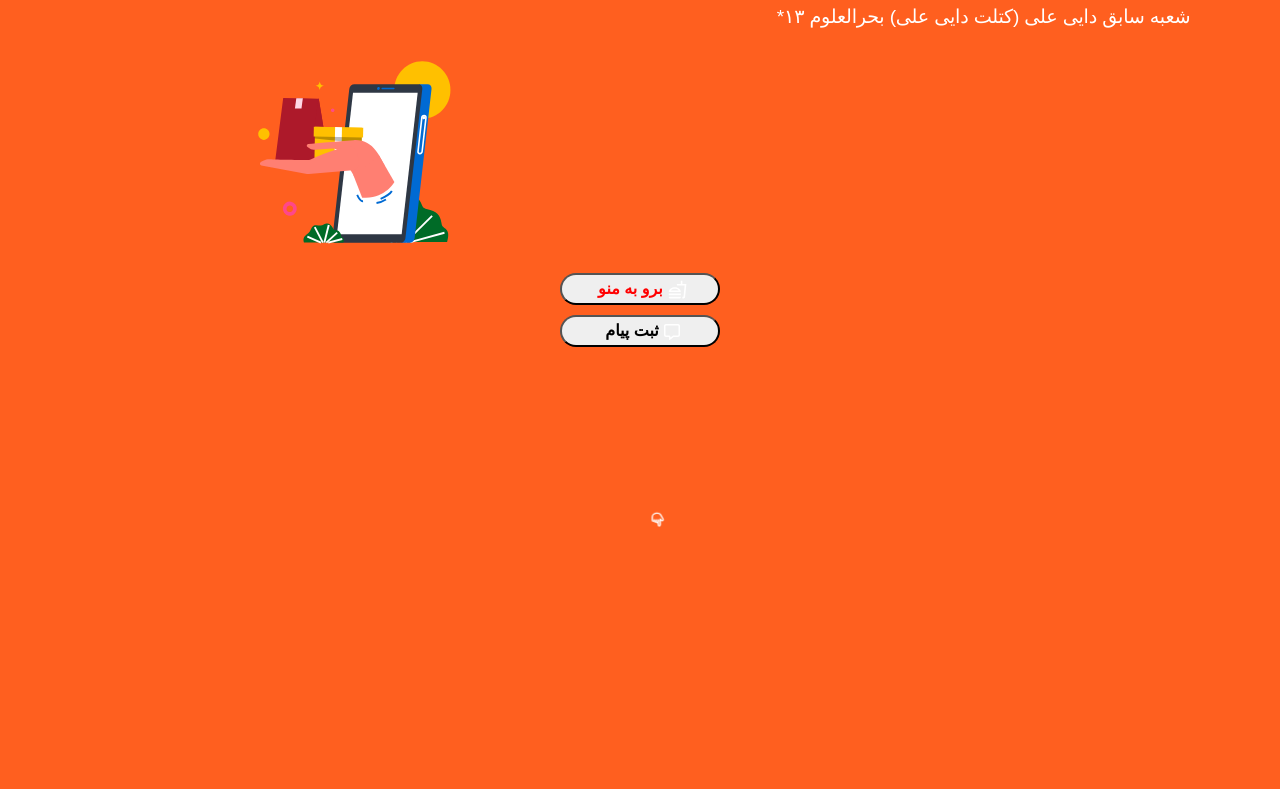
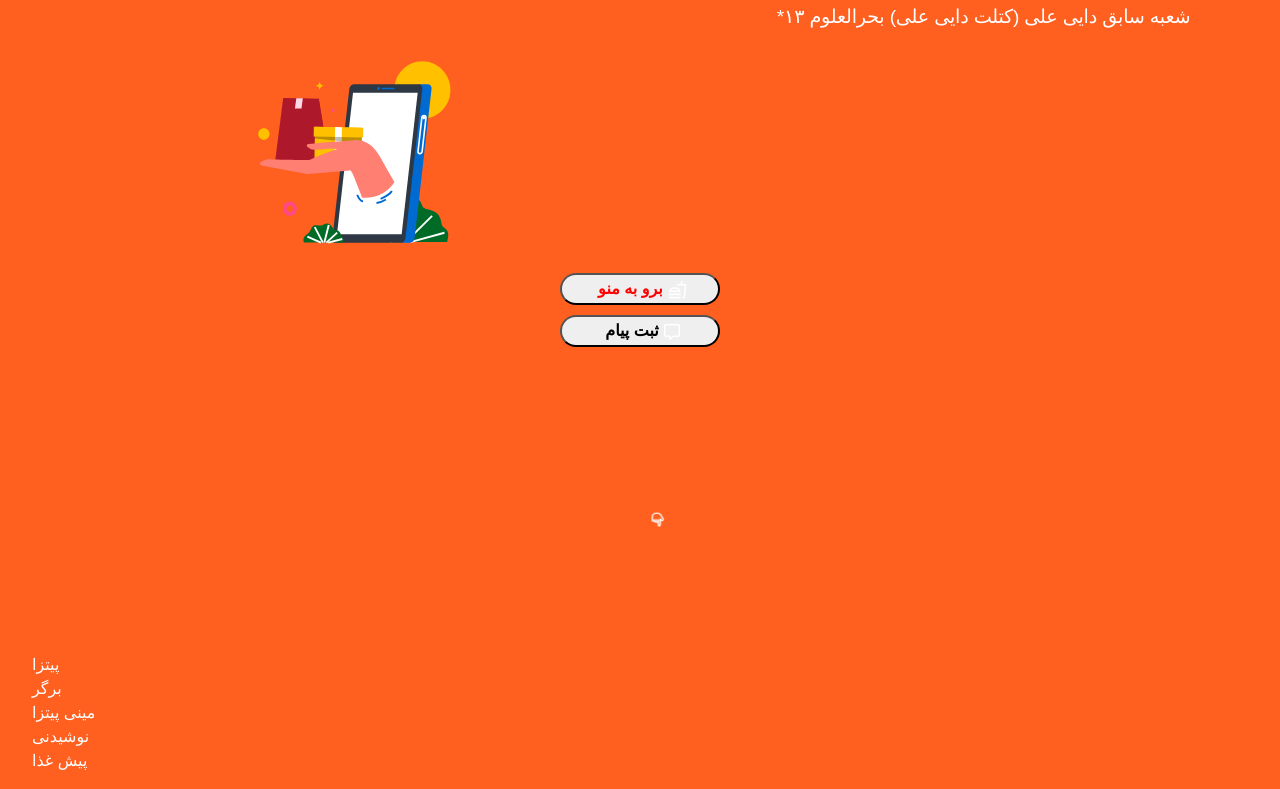
Before and after one commit to pedramjlo/Daei-Ali-ORG, a React (Create React App) app: page / in a window 1280 px wide. Shown: the part 225-1014 px from the top of the page. Before the commit the page ends 878 px from the top, so only its background shows below. Built offline with nearby package versions, Linux system fonts and the light colour scheme; a web font is replaced by a local one.

Commit message:
created menu groups list

```diff
--- a/src/components/home.jsx
+++ b/src/components/home.jsx
@@ -1,8 +1,11 @@
 import React from 'react';
+
 import Header from './header';
 import MenuButton from './menu-btn';
 import MessageButton from './message-btn';
 import BouncingArrow from './bouncing-arrow';
+import MenuGroups from './menu-groups';
+
 import '../home.css';
 
 
@@ -35,6 +38,11 @@ export default function Home() {
         </div>
 
 
+        <div className='menu-groups'>
+          <MenuGroups loading="lazy" />
+        </div>
+
+
 
 
       </div>
--- /dev/null
+++ b/src/components/menu-groups.jsx
@@ -0,0 +1,20 @@
+import React from 'react';
+
+import '../menu-groups.css';
+
+
+const MenuGroups = () => {
+    return (
+        <ul className='menu-list'>
+            <li><a href="#">پیتزا</a></li>
+            <li><a href="#">برگر</a></li>
+            <li><a href="#">مینی پیتزا</a></li>
+            <li><a href="#">نوشیدنی</a></li>
+            <li><a href="#">پیش غذا</a></li>
+        </ul>
+    );
+}
+
+
+
+export default MenuGroups;
--- /dev/null
+++ b/src/menu-groups.css
@@ -0,0 +1,13 @@
+ul li a {
+    color: white;
+    text-decoration: none;
+}
+
+ul li {
+    list-style: none;
+}
+
+
+.menu-list {
+    display: inline-block;
+}
```
